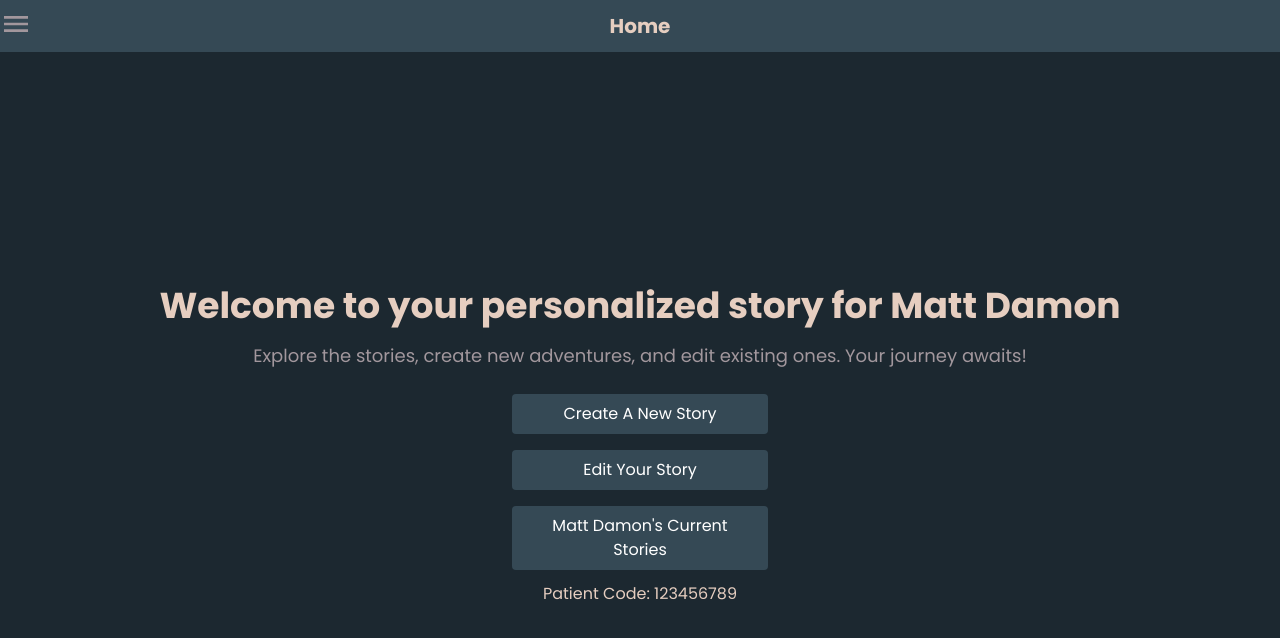
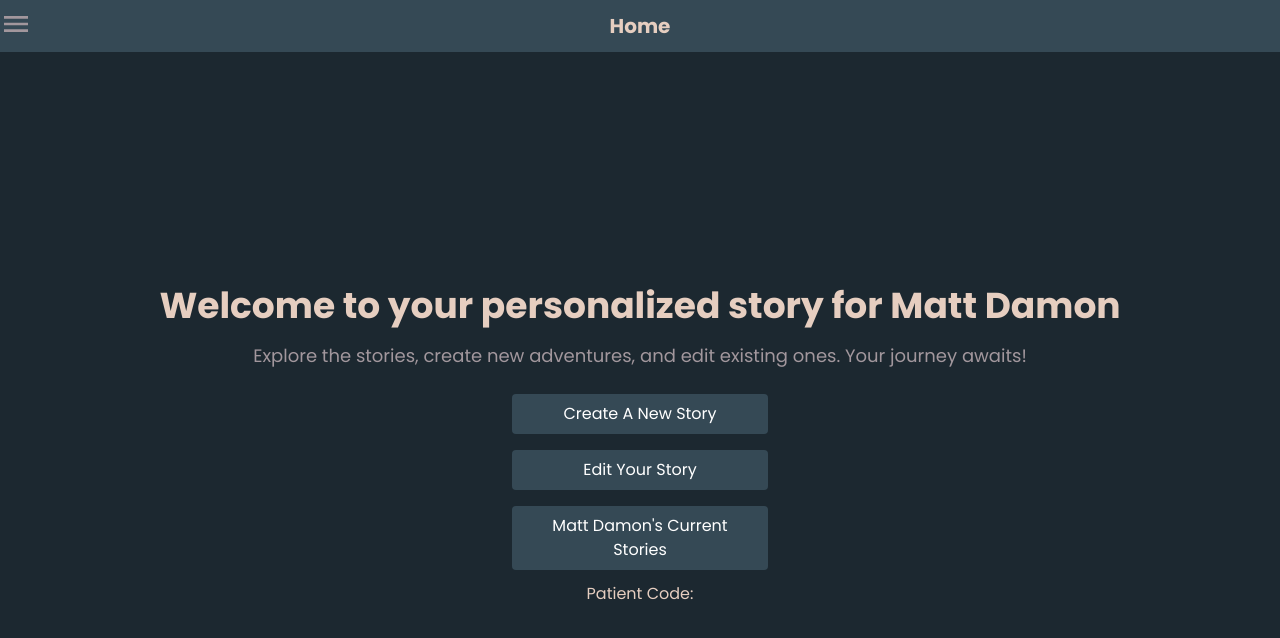
Before and after one commit to alvina-yang/HelloRemi, a React (Vite) app in the folder frontend/: page /home in a window 1280 px wide. Shown: the top 638 px of the page. Built offline with nearby package versions, Linux system fonts and the light colour scheme.

Commit message:
fixing some minor issues

```diff
--- a/frontend/src/LocalData.js
+++ b/frontend/src/LocalData.js
@@ -1,4 +1,4 @@
-let patientCode = 123456789;
+let patientCode = '';
 let patientName = 'Matt Damon'; // Default name
 
 export const getPatientCode = () => patientCode;
```
